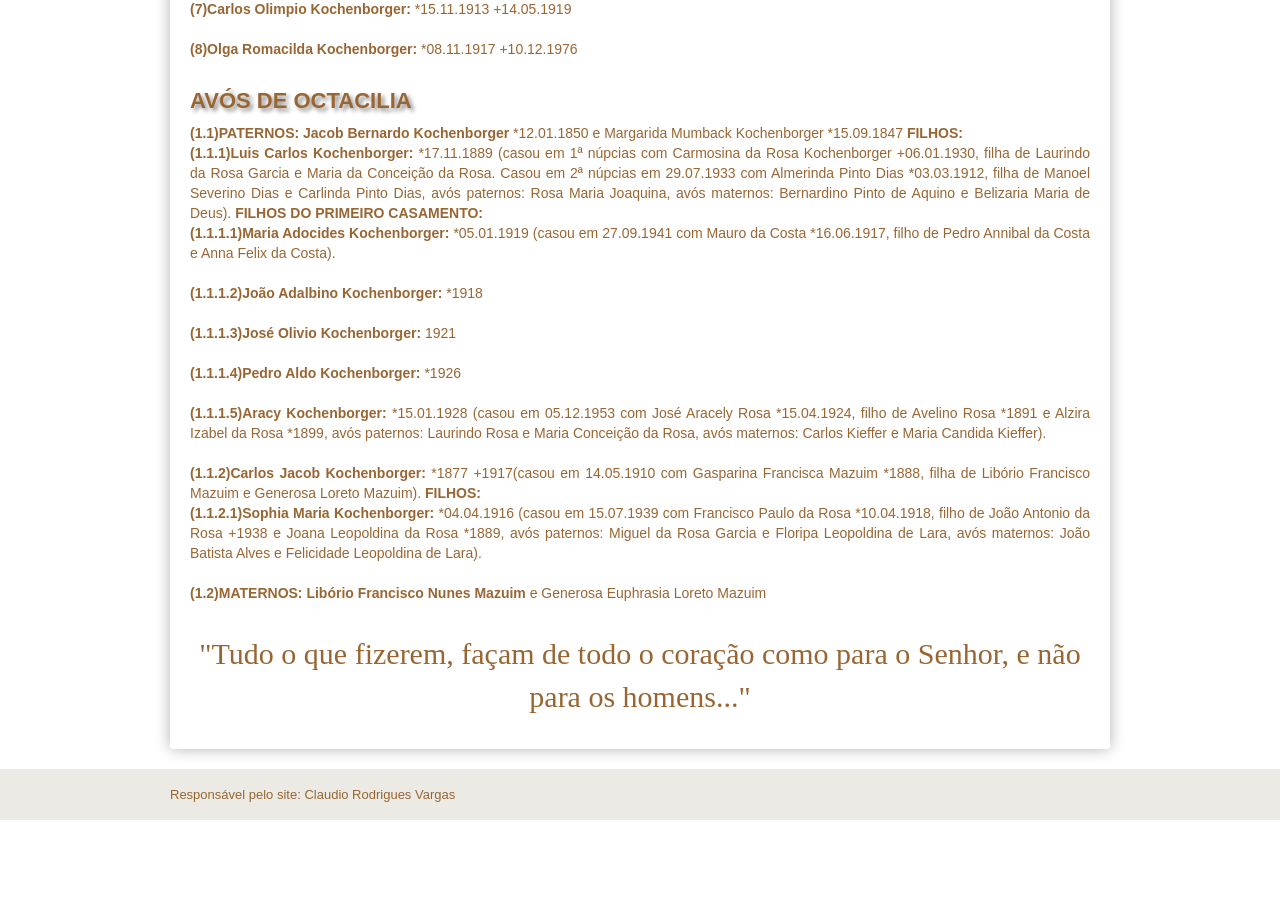
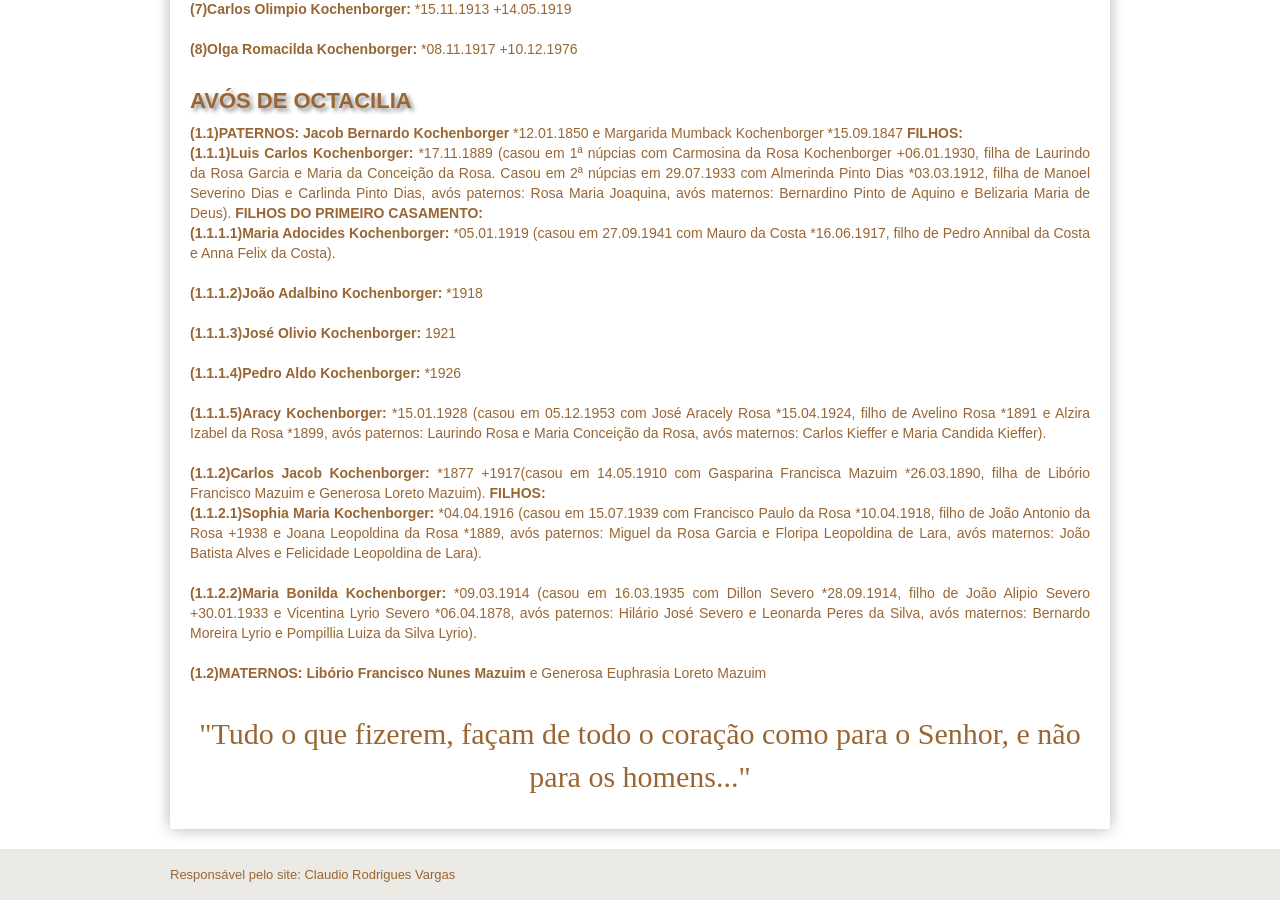
Before and after one commit to claudiovargas1955/claudiovargas1955.github.io, a Jekyll site: the page built from _pages/familia-kochenborger.html, in a window 1280 px wide and 900 px high, scrolled down 985 px. Built offline with Jekyll 4.4.1, drawn with Linux system fonts in a browser that asks for light colours; some web fonts are replaced; before the commit the page ends 1805 px from its top, so only the background shows below that.

Commit message:
Update familia-kochenborger.html

```diff
--- a/_pages/familia-kochenborger.html
+++ b/_pages/familia-kochenborger.html
@@ -148,11 +148,15 @@ Oliveira e Idalina Soares Leal *1850 +03.09.1934). <b>FILHOS: </b><br>
     e Alzira Izabel da Rosa *1899, avós paternos: Laurindo Rosa e Maria Conceição da Rosa, avós maternos: Carlos Kieffer e  Maria
     Candida Kieffer).<br><br>
 
-  <b>(1.1.2)Carlos Jacob Kochenborger: </b>*1877 +1917(casou em 14.05.1910 com Gasparina Francisca Mazuim *1888, filha de Libório
+  <b>(1.1.2)Carlos Jacob Kochenborger: </b>*1877 +1917(casou em 14.05.1910 com Gasparina Francisca Mazuim *26.03.1890, filha de Libório
   Francisco Mazuim e Generosa Loreto Mazuim). <b>FILHOS: </b><br>
     <b>(1.1.2.1)Sophia Maria Kochenborger: </b>*04.04.1916 (casou em 15.07.1939 com Francisco Paulo da Rosa *10.04.1918, filho de João
     Antonio da Rosa +1938 e Joana Leopoldina da Rosa *1889, avós paternos: Miguel da Rosa Garcia e Floripa Leopoldina de Lara, avós
     maternos: João Batista Alves e Felicidade Leopoldina de Lara). <br><br>
+
+    <b>(1.1.2.2)Maria Bonilda Kochenborger: </b>*09.03.1914 (casou em 16.03.1935 com Dillon Severo *28.09.1914, filho de João Alipio
+    Severo +30.01.1933 e Vicentina Lyrio Severo *06.04.1878, avós paternos: Hilário José Severo e Leonarda Peres da Silva, avós maternos:
+    Bernardo Moreira Lyrio e Pompillia Luiza da Silva Lyrio). <br><br>
 
 
 <b>(1.2)MATERNOS: Libório Francisco Nunes Mazuim </b>e Generosa Euphrasia Loreto Mazuim <br><br>
```
